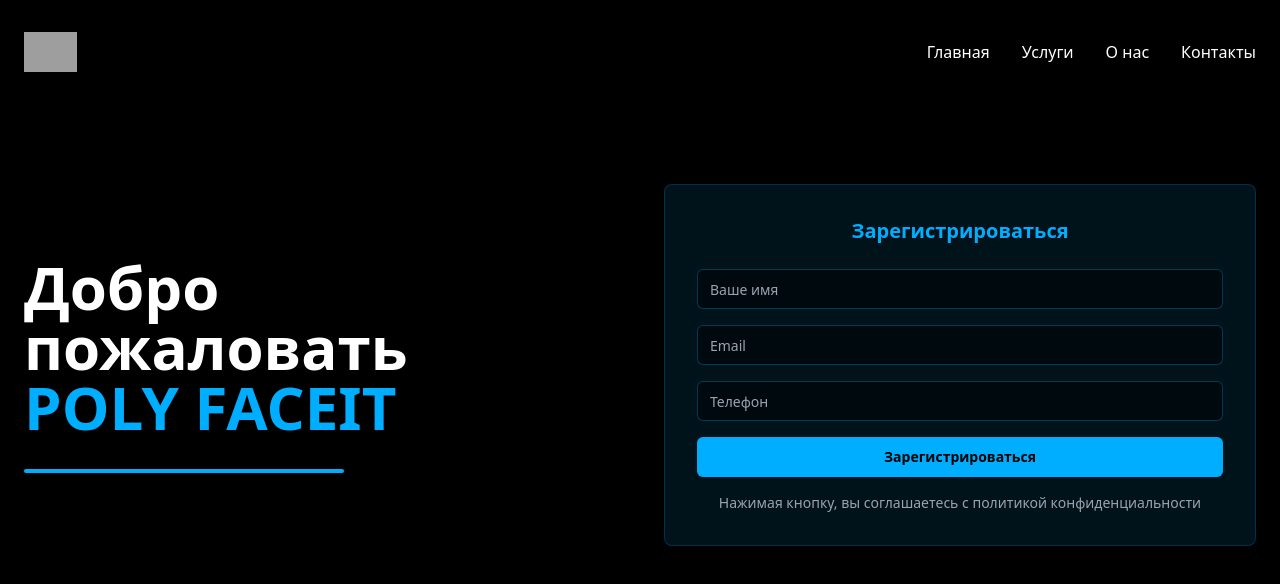
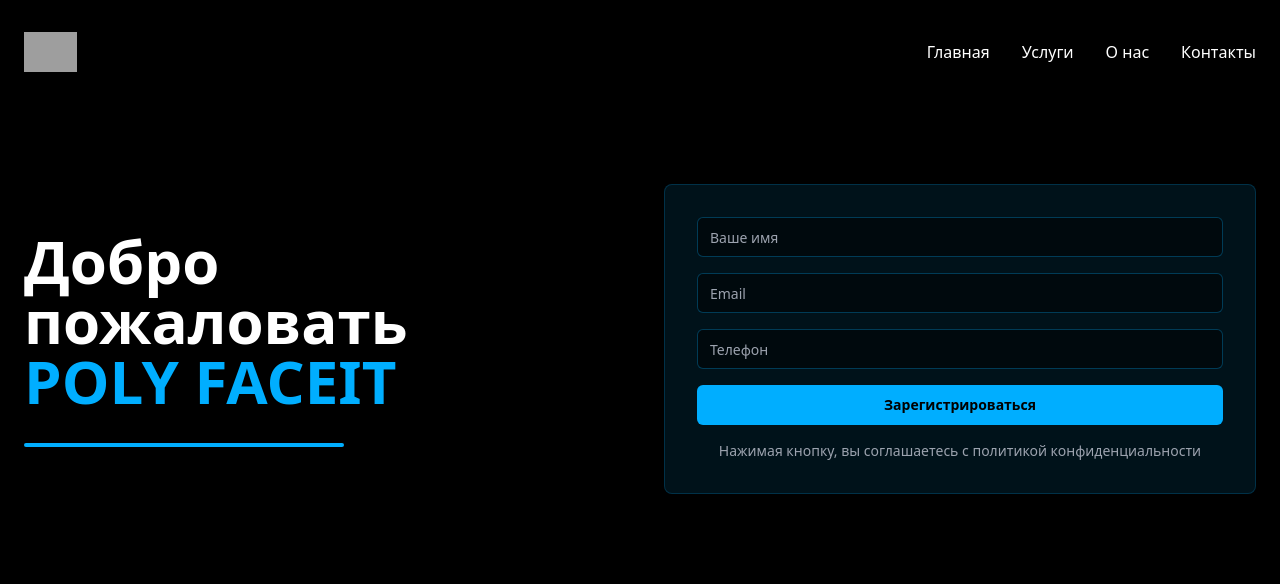
Before and after one commit to pr-poehali-dev/poly-faceit-project, a React (Vite) app: page / in a window 1280 px wide. Shown: the top 584 px of the page. Built offline with nearby package versions, Linux system fonts and the light colour scheme; grey boxes are pictures that could not be loaded.

Commit message:
Регистрация пользователей в системе

```diff
--- a/src/pages/Index.tsx
+++ b/src/pages/Index.tsx
@@ -39,9 +39,7 @@ const Index = () => {
 
         {/* Registration Panel */}
         <div className="bg-primary/10 border border-primary/20 rounded-lg p-8">
-          <div className="text-center mb-6">
-            <h3 className="font-bold text-primary mb-2 text-xl">Зарегистрироваться</h3>
-          </div>
+
 
           <form className="space-y-4">
             <div>
```
